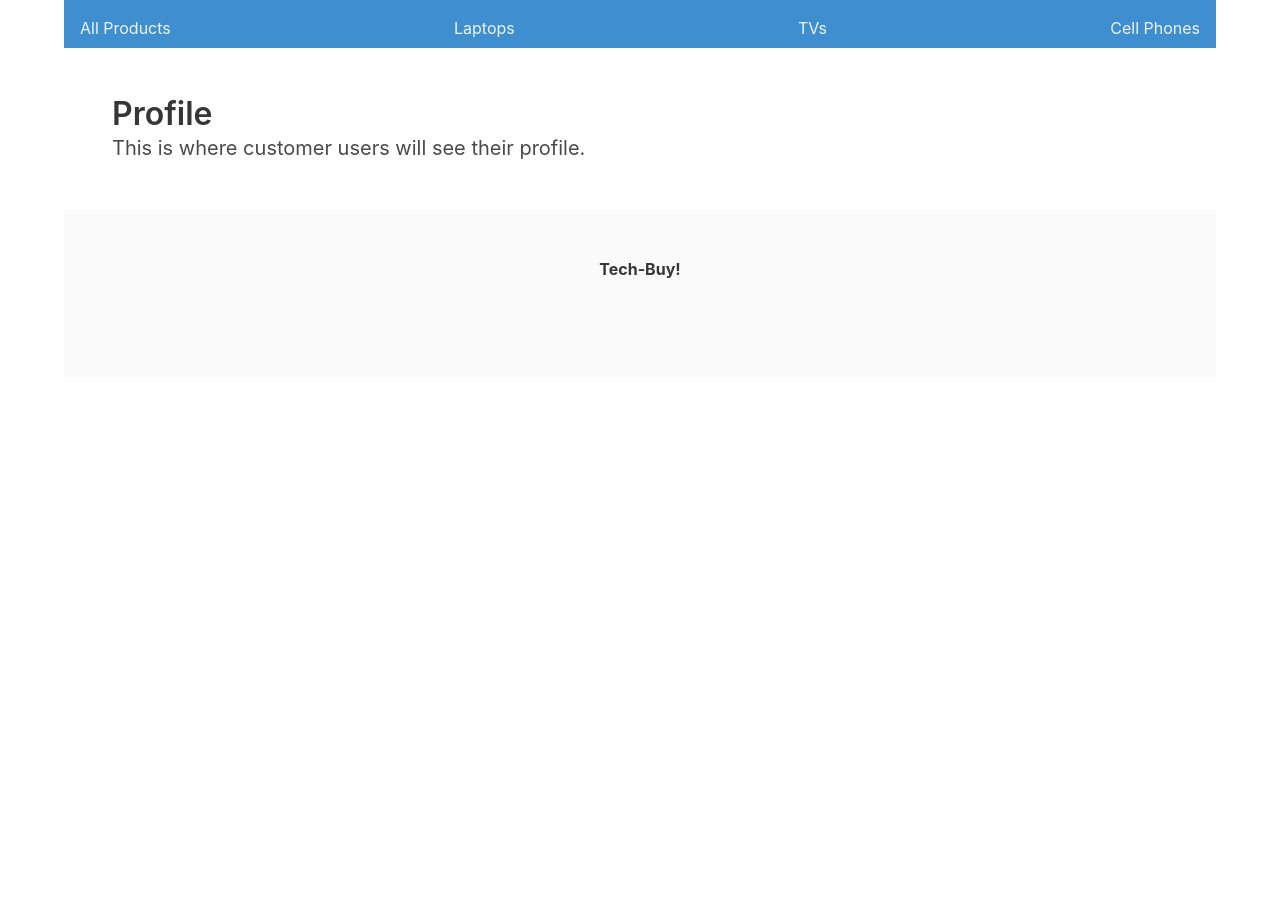
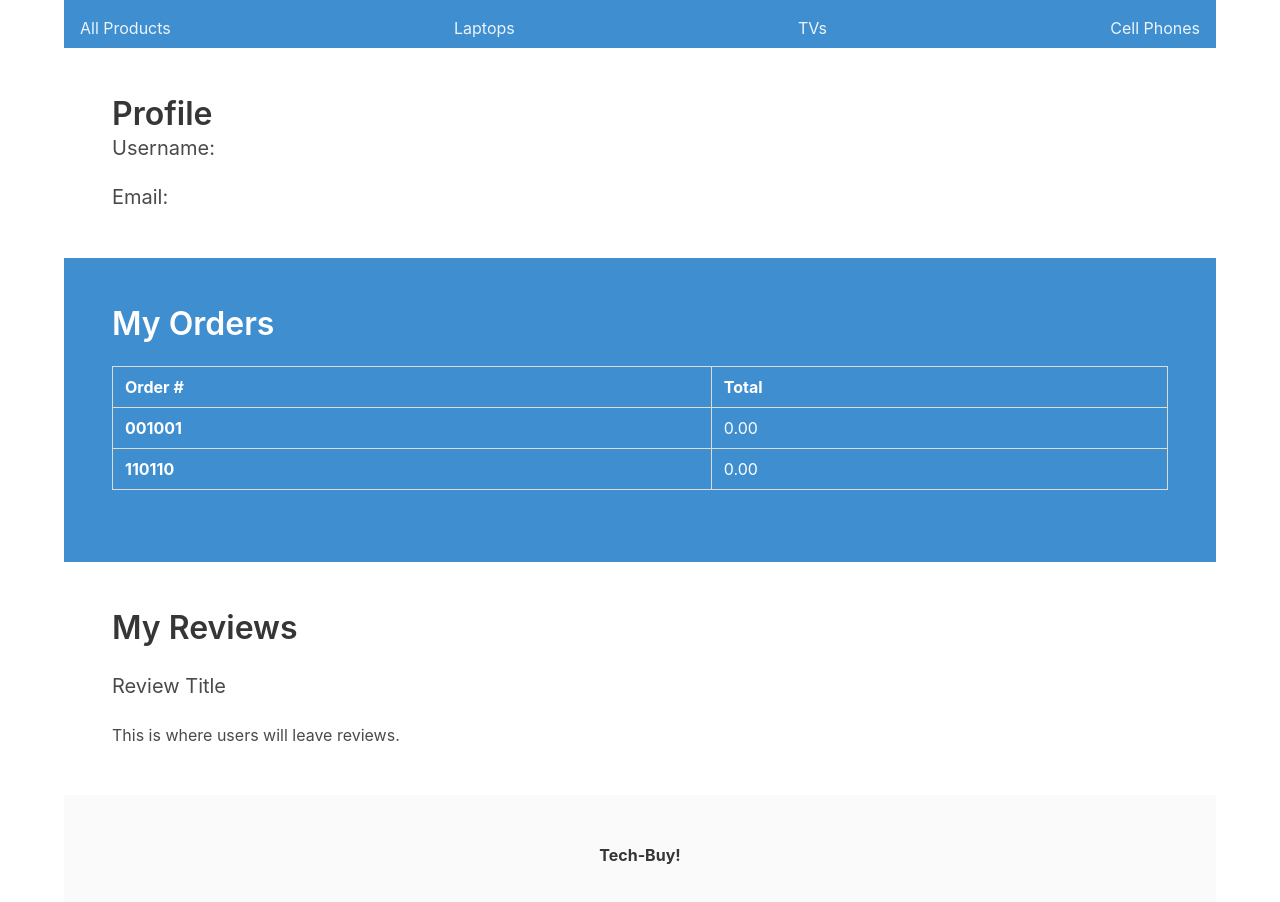
Before and after one commit to Pikachus-ThunderBolts/grace-shopper, a React (Create React App) app in the folder front-end/: page /profile in a window 1280 px wide. Shown: the part 380-1282 px from the top of the page. Before the commit the page ends 800 px from the top, so only its background shows below. Built offline with nearby package versions, Linux system fonts and the light colour scheme.

Commit message:
components created

```diff
--- a/front-end/src/components/AdminProfile.js
+++ b/front-end/src/components/AdminProfile.js
@@ -2,10 +2,15 @@ const AdminProfile = () => {
   return (
     <>
       <section class="section">
-        <h1 class="title">Admin Profile</h1>
-        <h2 class="subtitle">
-          This is where admin users will see their profile.
-        </h2>
+        <h1 class="title">Profile</h1>
+        <h2 class="subtitle">Username:</h2>
+        <h2 class="subtitle">Email:</h2>
+      </section>
+      <section class="section has-background-info">
+        <h1 class="title has-text-white">Admin Tools</h1>
+        <h3 className="content has-text-white">Create Product</h3>
+        <h3 className="content has-text-white">Edit Product</h3>
+        <h3 className="content has-text-white">Create Admin User</h3>
       </section>
     </>
   );
--- a/front-end/src/components/Profile.js
+++ b/front-end/src/components/Profile.js
@@ -3,9 +3,35 @@ const Profile = () => {
     <>
       <section class="section">
         <h1 class="title">Profile</h1>
-        <h2 class="subtitle">
-          This is where customer users will see their profile.
-        </h2>
+        <h2 class="subtitle">Username:</h2>
+        <h2 class="subtitle">Email:</h2>
+      </section>
+      <section class="section has-background-info">
+        <h1 class="title has-text-white">My Orders</h1>
+        <table className="table is-bordered is-hoverable is-fullwidth has-background-info">
+          <tbody>
+            <tr>
+              <th className="has-text-white">Order #</th>
+              <th className="has-text-white">Total</th>
+            </tr>
+            <tr>
+              <th className="has-text-white">001001</th>
+              <td className="has-text-white">0.00</td>
+            </tr>
+            <tr>
+              <th className="has-text-white">110110</th>
+              <td className="has-text-white">0.00</td>
+            </tr>
+          </tbody>
+        </table>
+        <h2 class="subtitle"></h2>
+      </section>
+      <section class="section">
+        <h1 class="title">My Reviews</h1>
+        <h2 class="subtitle"></h2>
+        <br></br>
+        <h2 class="subtitle">Review Title</h2>
+        <p classname="content">This is where users will leave reviews. </p>
       </section>
     </>
   );
```
